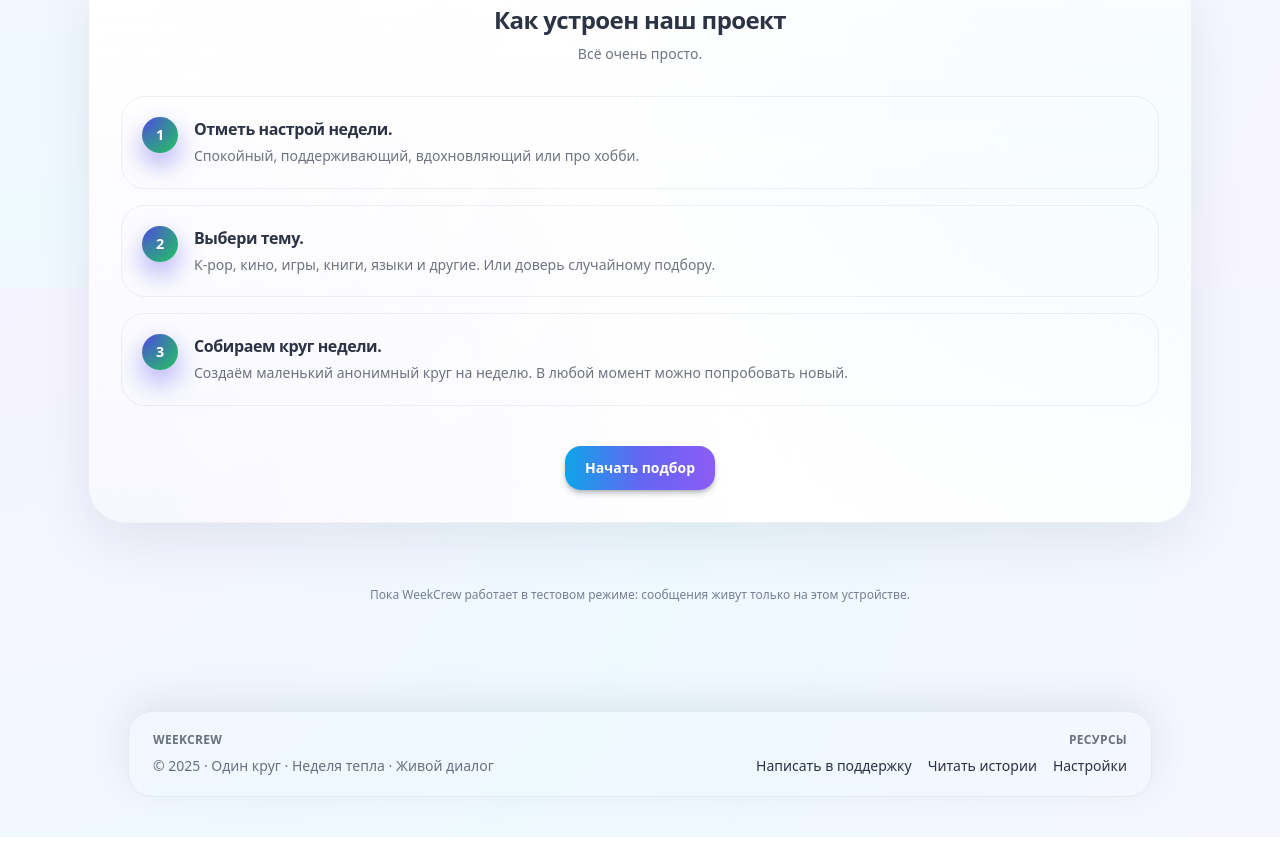
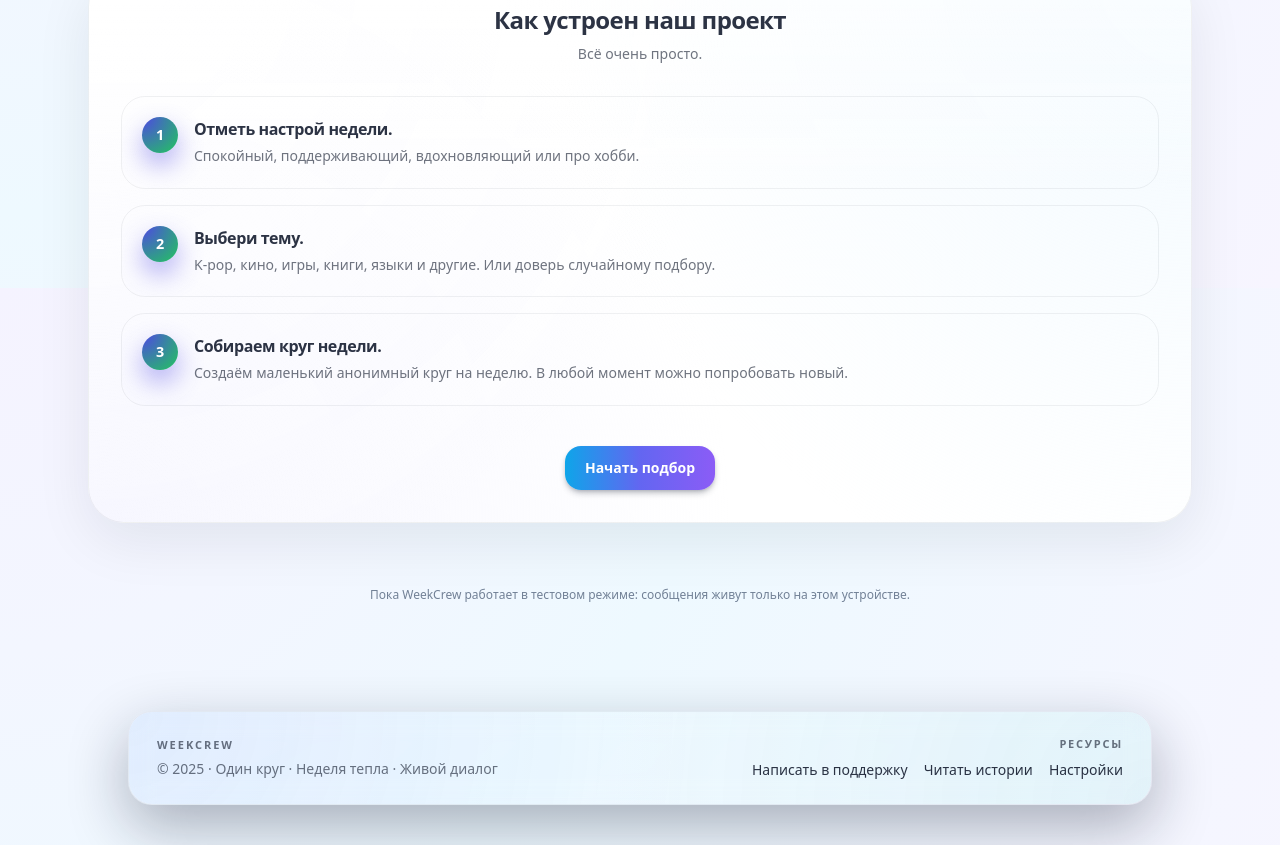
Before and after one commit to QuantumKeyUYU/WeekCrew, a Next.js app: page / in a window 1280 px wide. Shown: the part 512-1357 px from the top of the page. Built offline with nearby package versions, Linux system fonts and the light colour scheme; no server answers.

Commit message:
Update footer.tsx

```diff
--- a/src/components/layout/footer.tsx
+++ b/src/components/layout/footer.tsx
@@ -1,40 +1,63 @@
 'use client';
 
+import Link from 'next/link';
 import { useTranslation } from '@/i18n/useTranslation';
 
 export const Footer = () => {
   const t = useTranslation();
+  const year = new Date().getFullYear();
+
   return (
-    <footer className="mt-16 px-4 pb-10 text-sm text-[var(--text-secondary)]">
+    <footer className="mt-12 px-3 pb-8 text-xs text-[var(--text-secondary)] sm:mt-16 sm:px-6 sm:pb-10">
       <div className="mx-auto w-full max-w-5xl">
-        <div className="grid gap-5 rounded-3xl border border-[var(--border-card)] bg-[var(--surface-subtle)]/90 px-5 py-5 shadow-[0_-10px_38px_rgba(15,23,42,0.08)] backdrop-blur sm:grid-cols-[minmax(0,1fr)_auto] sm:items-center sm:px-6">
-          <div className="space-y-2">
-            <p className="text-xs font-semibold uppercase tracking-wide text-[var(--text-secondary)]">WeekCrew</p>
-            <p className="text-sm text-[var(--text-secondary)]">© 2025 · {t('footer_tagline')}</p>
+        <div className="relative overflow-hidden rounded-3xl border border-[var(--border-card)] bg-[var(--surface-subtle)]/95 px-5 py-5 shadow-[0_22px_60px_rgba(15,23,42,0.32)] backdrop-blur-md sm:px-7 sm:py-6">
+          {/* Лёгкие градиентные подсветки */}
+          <div className="pointer-events-none absolute inset-0 opacity-70">
+            <div className="absolute inset-0 bg-[radial-gradient(circle_at_0%_0%,rgba(96,165,250,0.16),transparent_55%)]" />
+            <div className="absolute inset-0 bg-[radial-gradient(circle_at_100%_100%,rgba(45,212,191,0.12),transparent_55%)]" />
           </div>
-          <div className="flex flex-col gap-2 text-sm sm:items-end">
-            <span className="text-xs font-semibold uppercase tracking-wide text-[var(--text-secondary)]">
+
+          <div className="relative grid gap-4 sm:grid-cols-[minmax(0,1.4fr)_minmax(0,1fr)] sm:items-center">
+            {/* Левая часть: бренд + описание */}
+            <div className="space-y-1.5">
+              <p className="text-[11px] font-semibold uppercase tracking-[0.18em] text-[var(--text-secondary)]">
+                WEEKCREW
+              </p>
+              <p className="text-sm text-[var(--text-secondary)]">
+                © {year} · {t('footer_tagline')}
+              </p>
+            </div>
+
+            {/* Правая часть: ссылки */}
+            <div className="space-y-2 sm:text-right">
+              <span className="text-[11px] font-semibold uppercase tracking-[0.16em] text-[var(--text-secondary)]">
                 {t('footer_links_label')}
               </span>
+
               <div className="flex flex-wrap items-center gap-4 text-sm text-[var(--text-primary)] sm:justify-end">
                 <a
                   href="mailto:hey@weekcrew.app"
-                className="transition hover:text-indigo-600 hover:underline hover:underline-offset-4 dark:hover:text-emerald-200"
+                  className="relative after:absolute after:-bottom-[2px] after:left-0 after:h-[1px] after:w-0 after:bg-current after:transition-[width] after:duration-200 hover:after:w-full"
                 >
                   {t('footer_support')}
                 </a>
+
                 <a
                   href="https://blogs.cornell.edu"
-                className="transition hover:text-indigo-600 hover:underline hover:underline-offset-4 dark:hover:text-emerald-200"
+                  target="_blank"
+                  rel="noreferrer"
+                  className="relative after:absolute after:-bottom-[2px] after:left-0 after:h-[1px] after:w-0 after:bg-current after:transition-[width] after:duration-200 hover:after:w-full"
                 >
                   {t('footer_inspiration')}
                 </a>
-              <a
+
+                <Link
                   href="/settings"
-                className="transition hover:text-indigo-600 hover:underline hover:underline-offset-4 dark:hover:text-emerald-200"
+                  className="relative after:absolute after:-bottom-[2px] after:left-0 after:h-[1px] after:w-0 after:bg-current after:transition-[width] after:duration-200 hover:after:w-full"
                 >
                   {t('nav_settings')}
-              </a>
+                </Link>
+              </div>
             </div>
           </div>
         </div>
```
Lines whose indentation alone changed are shown as unchanged.
